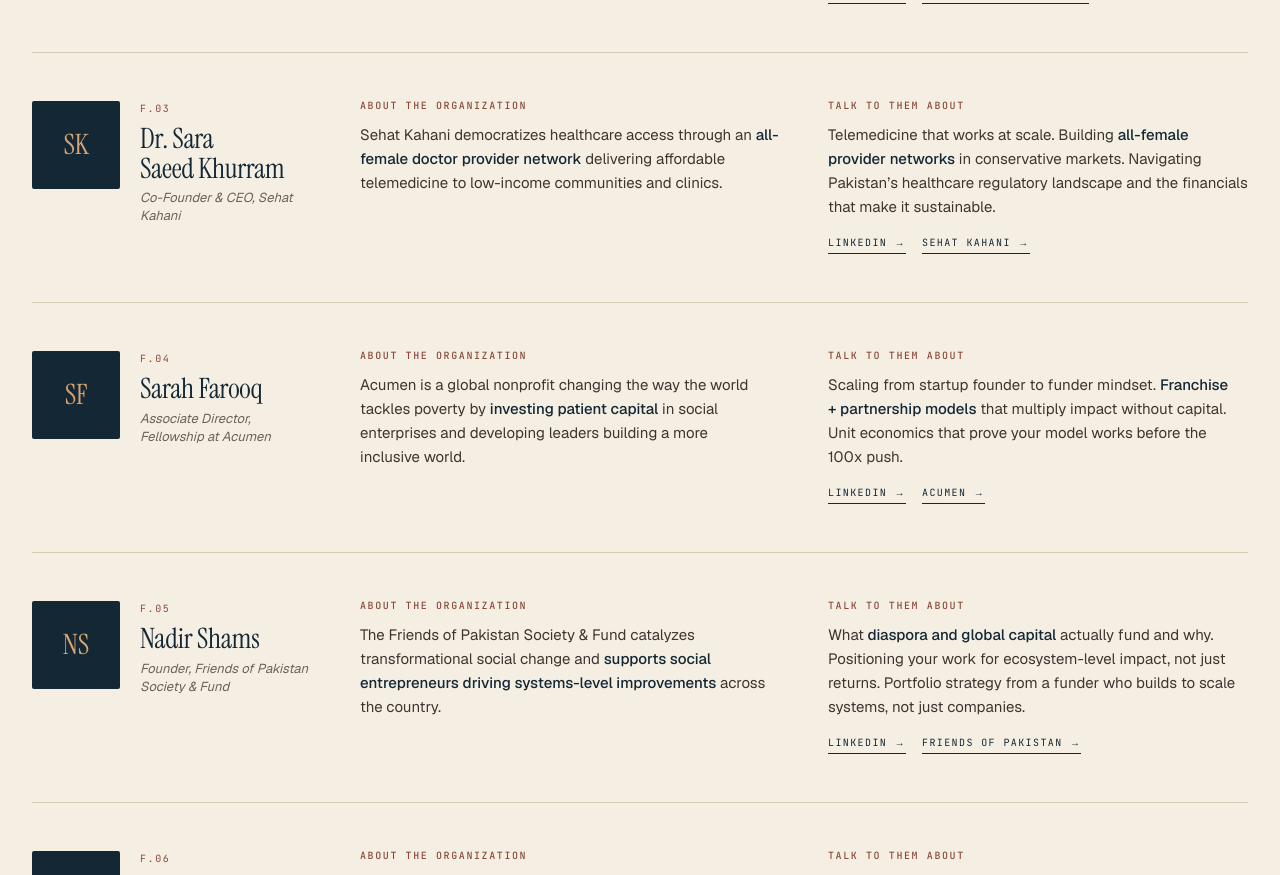
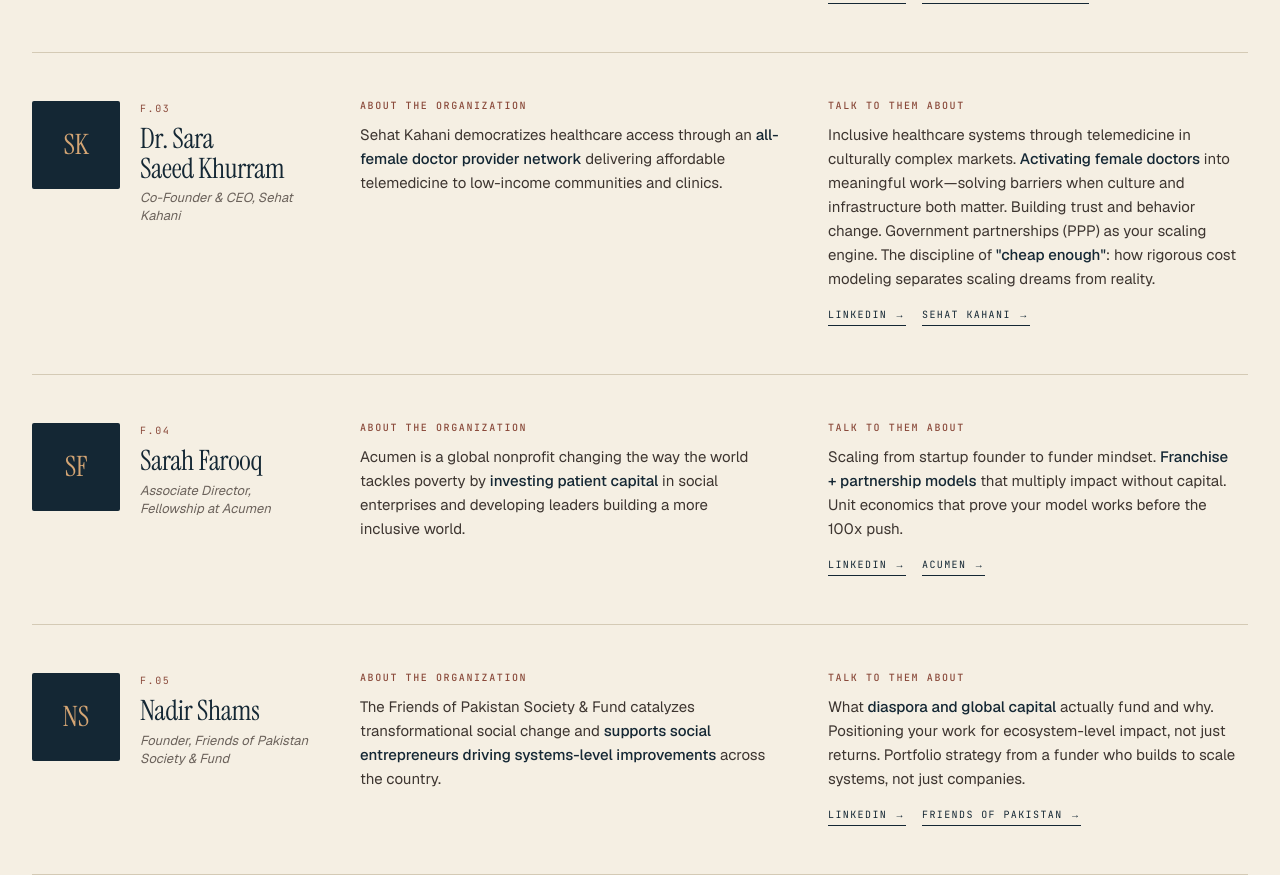
Before and after one commit to usmanjaved-droid/summit-fellowship-website, a Next.js app: page /faculty in a window 1280 px wide. Shown: the part 1200-2075 px from the top of the page. Built offline with nearby package versions, Linux system fonts and the light colour scheme.

Commit message:
refine: Dr. Sara Saeed Khurram description to focus on female workforce activation, cultural barriers, and cost discipline

```diff
--- a/app/faculty/page.tsx
+++ b/app/faculty/page.tsx
@@ -30,7 +30,7 @@ const FACULTY: Person[] = [
   {
     init: 'SK', num: 'F.03', name: 'Dr. Sara Saeed Khurram', role: 'Co-Founder & CEO, Sehat Kahani',
     org: <>Sehat Kahani democratizes healthcare access through an <strong>all-female doctor provider network</strong> delivering affordable telemedicine to low-income communities and clinics.</>,
-    relevance: <>Telemedicine that works at scale. Building <strong>all-female provider networks</strong> in conservative markets. Navigating Pakistan&rsquo;s healthcare regulatory landscape and the financials that make it sustainable.</>,
+    relevance: <>Inclusive healthcare systems through telemedicine in culturally complex markets. <strong>Activating female doctors</strong> into meaningful work—solving barriers when culture and infrastructure both matter. Building trust and behavior change. Government partnerships (PPP) as your scaling engine. The discipline of <strong>&quot;cheap enough&quot;</strong>: how rigorous cost modeling separates scaling dreams from reality.</>,
     links: [{ label: 'LinkedIn →', href: 'https://www.linkedin.com/in/dr-sara-saeed-khurram/' }, { label: 'Sehat Kahani →', href: 'https://sehatkahani.com/' }],
   },
   {
```
